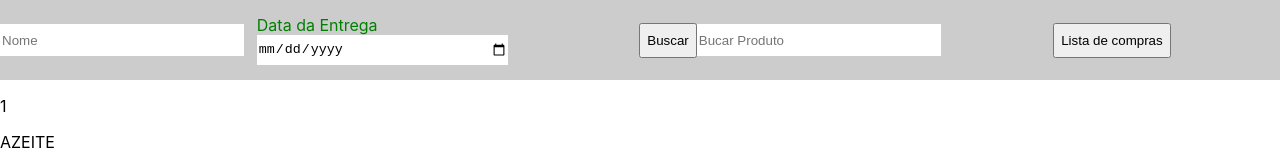
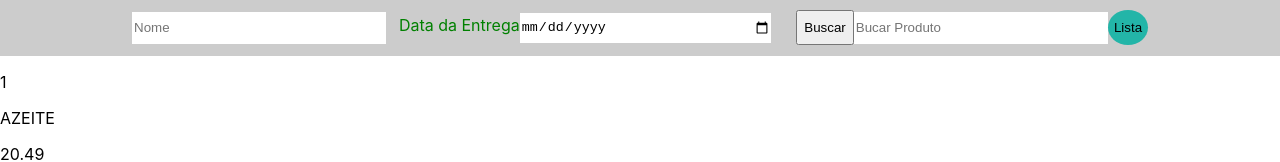
Before and after one commit to felipepolato/teste-tecnico-shopper, a React (Create React App) app: page / in a window 1280 px wide. Shown: the top 162 px of the page. Built offline with nearby package versions, Linux system fonts and the light colour scheme.

Commit message:
ajuste estilizacao modal

```diff
--- a/src/components/FormField/style.js
+++ b/src/components/FormField/style.js
@@ -14,9 +14,9 @@ export const Container = styled.div`
     justify-content: center;
     align-items: center;
     border-radius: 0.25rem;
-    width: 20rem;
-    height: 3rem;
-    margin: 1rem;
+    /* width: 20rem; */
+    /* height: 3rem; */
+    /* margin: 1rem; */
   }
 
   input {
--- a/src/components/Modal/index.jsx
+++ b/src/components/Modal/index.jsx
@@ -3,7 +3,6 @@ import Modal from "react-modal";
 import ProductCard from "../ProductCard";
 import ShoppingCart from "../ShoppingCart";
 import "./styles.css";
-
 
 Modal.setAppElement("#root");
 
@@ -12,8 +11,9 @@ export default function ModalScreen() {
 
   return (
     <div>
-
-      <button onClick={() => setIsOpen(true)}>Lista de compras</button>
+      <button className="lista" onClick={() => setIsOpen(true)}>
+        Lista
+      </button>
 
       <Modal
         isOpen={modalIsOpen}
@@ -33,7 +33,7 @@ export default function ModalScreen() {
         <button onClick={() => setIsOpen(false)}>Fechar</button>
 
         {/* <ProductCard/> */}
-        <ShoppingCart/>
+        <ShoppingCart />
       </Modal>
     </div>
   );
--- a/src/components/Modal/styles.css
+++ b/src/components/Modal/styles.css
@@ -1,12 +1,7 @@
-/* .App {
-    font-family: sans-serif;
-    text-align: center;
-  } */
-
 .overlay-base {
-    padding: 1rem;
+  /* padding: 1rem; */
   position: fixed;
-    top: 0;
+  top: 7.2%;
   bottom: 0;
   right: 0;
   left: 73%;
@@ -56,7 +51,7 @@
 .content-after {
   width: 100%;
   height: 100%;
-    background-color: rgba(0, 0, 4, 0.2);
+  background-color: rgba(142, 177, 211, 0.8);
 }
 
 .content-before {
@@ -64,3 +59,12 @@
   height: 0%;
   background-color: transparent;
 }
+
+.lista {
+  border-radius: 50%;
+  width: 100%;
+  height: 100%;
+  background: #23b5a8;
+  border: transparent;
+  margin-left: 10%;
+}
```
Lines whose indentation alone changed are shown as unchanged.
